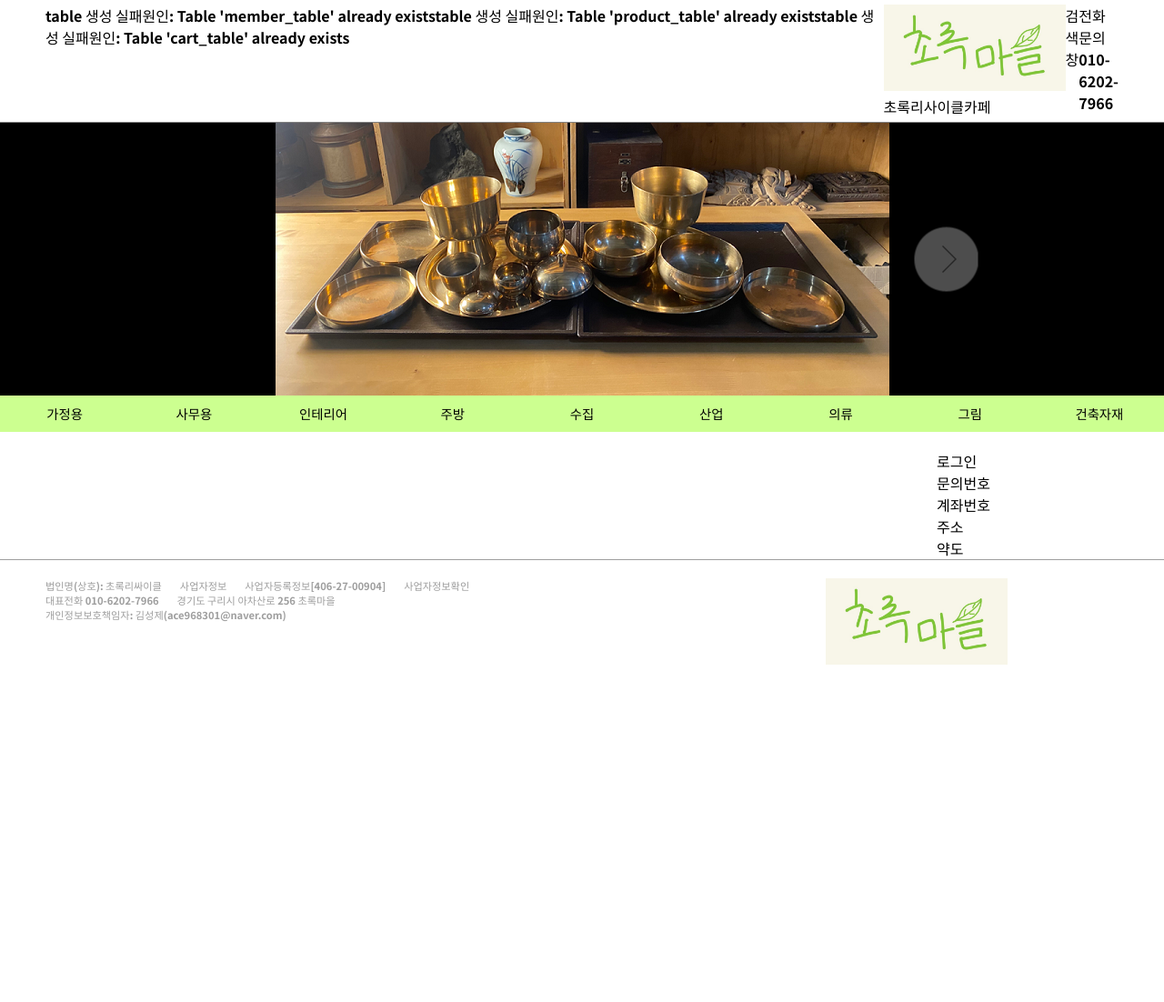
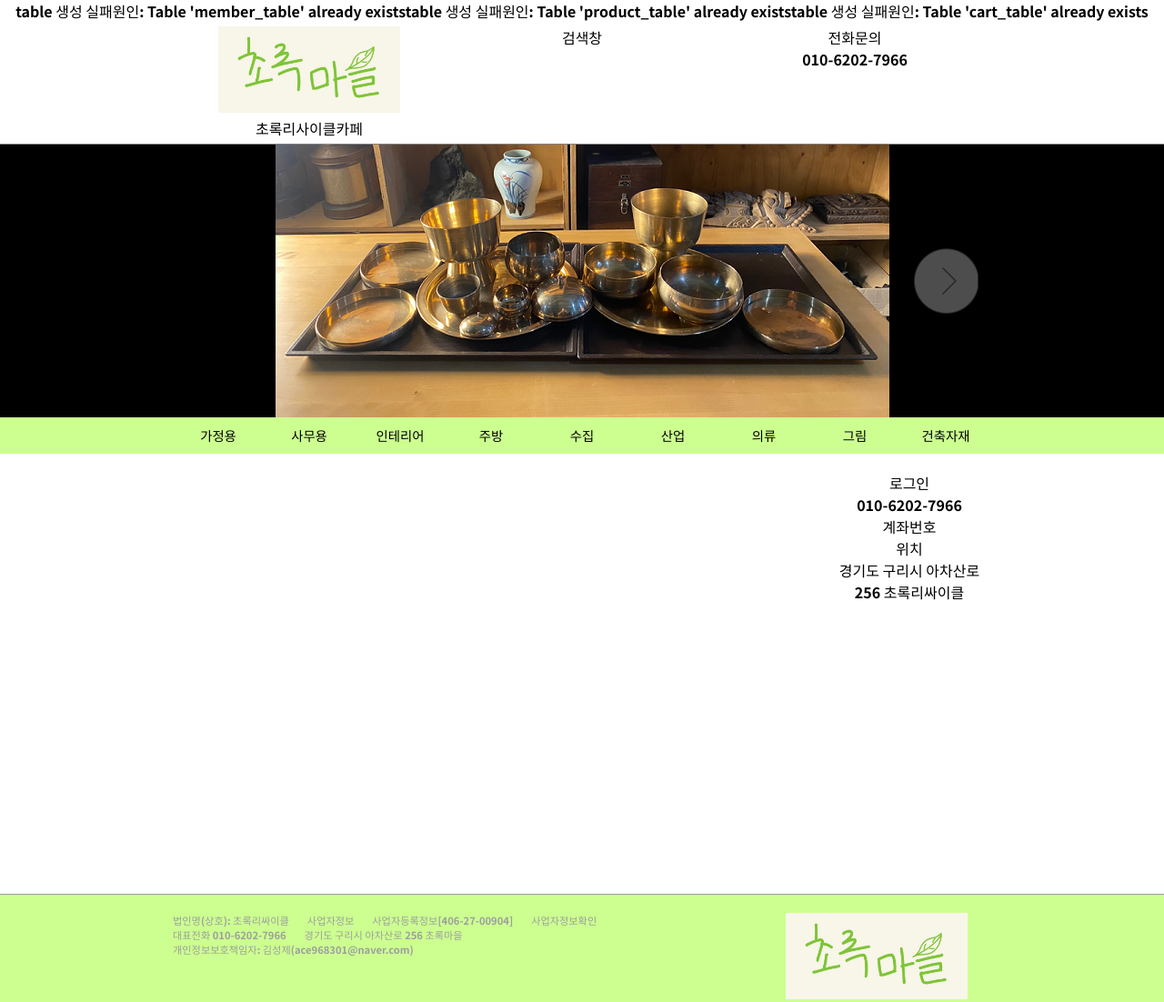
Before and after one commit to dodo0211/Project_greenRecycle, a PHP site: page / in a window 1280 px wide. Shown: the whole page at 91% size. Before the commit the page ends 731 px from the top, so only its background shows below. Run offline with PHP 8.4, Linux system fonts and the light colour scheme; data that the repository does not hold is empty; some libraries are stand-ins or nearby versions.

Commit message:
layout 중앙 정렬 + naver 지도 api 추가

```diff
--- a/common/js/slide.js
+++ b/common/js/slide.js
@@ -67,3 +67,5 @@ function slide_func() {
     console.log(timer);
 
 }//end of slide_func
+
+slide_func();
--- a/common/lib/aside.php
+++ b/common/lib/aside.php
@@ -1,7 +1,19 @@
 <div>로그인</div>
 <div>
-    <p>문의번호</p>
+    <p>010-6202-7966</p>
     <p>계좌번호</p>
-    <p>주소</p>
+    <p>위치</p>
 </div>
-<div>약도</div>
+<div>
+    <p>경기도 구리시 아차산로256 초록리싸이클</p>
+    <div id="map" style="width:100%;height:300px;"></div>
+</div>
+
+<script>
+    let mapOptions = {
+        center: new naver.maps.LatLng(37.577413, 127.128646),
+        zoom: 18
+    };
+
+    let map = new naver.maps.Map('map', mapOptions);
+</script>
--- a/common/lib/footer.php
+++ b/common/lib/footer.php
@@ -1,3 +1,4 @@
+<div class="common-container">
     <span>
         <div>
             <div>법인명(상호): 초록리싸이클</div>
@@ -19,3 +20,4 @@
             <img id="logo" src="http://<?php echo $_SERVER['HTTP_HOST']; ?>/project_greenrecycle/image/logo.jpg" alt="logo image">
         </a>
     </span>
+</div>
--- /dev/null
+++ b/common/lib/head.php
@@ -0,0 +1,22 @@
+<meta charset="UTF-8">
+<meta http-equiv="X-UA-Compatible" content="IE=edge">
+<meta name="viewport" content="width=device-width, initial-scale=1.0">
+<meta name="referrer" content="no-referrer">
+
+<!-- common css -->
+<link rel="stylesheet" href="http://<?php echo $_SERVER['HTTP_HOST']; ?>/Project_greenRecycle/style/main.css?after=30">
+
+<!-- font awesome -->
+<link rel="preconnect" href="https://fonts.gstatic.com">
+<script src="https://kit.fontawesome.com/e5f544887c.js" crossorigin="anonymous"></script>
+
+<!-- google font -->
+<link href="https://fonts.googleapis.com/css2?family=Noto+Sans+KR:wght@700&display=swap" rel="stylesheet">
+
+<!-- nav image slide script -->
+<script src="http://<?php echo $_SERVER['HTTP_HOST']; ?>/Project_greenRecycle/common/js/slide.js" defer></script>
+
+<!-- naver map api -->
+<script type="text/javascript" src="https://openapi.map.naver.com/openapi/v3/maps.js?ncpClientId=h8g83wxwiu"></script>
+
+<title>초록리싸이클</title>
--- a/common/lib/header.php
+++ b/common/lib/header.php
@@ -85,6 +85,7 @@
     }
   }
 ?>
+<div class="common-container">
     <span>
         <a href="http://<?php echo $_SERVER['HTTP_HOST']; ?>/project_greenrecycle/index.php">
             <img id="logo" src="http://<?php echo $_SERVER['HTTP_HOST']; ?>/project_greenrecycle/image/logo.jpg" alt="logo image">
@@ -100,3 +101,4 @@
         전화문의 <br/>
         010-6202-7966
     </span>
+</div>
--- a/index.php
+++ b/index.php
@@ -2,19 +2,10 @@
 <html lang="en">
 
 <head>
-    <meta charset="UTF-8">
-    <meta http-equiv="X-UA-Compatible" content="IE=edge">
-    <meta name="viewport" content="width=device-width, initial-scale=1.0">
-    <meta name="referrer" content="no-referrer">
-    <link rel="stylesheet" href="http://<?php echo $_SERVER['HTTP_HOST']; ?>/Project_greenRecycle/style/main.css?after=23">
-    <script src="https://kit.fontawesome.com/e5f544887c.js" crossorigin="anonymous"></script>
-    <link rel="preconnect" href="https://fonts.gstatic.com">
-    <link href="https://fonts.googleapis.com/css2?family=Noto+Sans+KR:wght@700&display=swap" rel="stylesheet">
-    <script src="http://<?php echo $_SERVER['HTTP_HOST']; ?>/Project_greenRecycle/common/js/slide.js"></script>
-    <title>초록리싸이클</title>
+    <?php include $_SERVER['DOCUMENT_ROOT'] . "/Project_greenRecycle/common/lib/head.php"; ?>
 </head>
 
-<body onload="slide_func()">
+<body>
     <header>
         <?php include $_SERVER['DOCUMENT_ROOT'] . "/Project_greenRecycle/common/lib/header.php"; ?>
     </header>
@@ -24,12 +15,14 @@
     </nav>
 
     <main>
+        <div class="common-container">
             <span>
                 <?php include $_SERVER['DOCUMENT_ROOT'] . "/Project_greenRecycle/common/lib/main.php"; ?>
             </span>
             <aside>
                 <?php include $_SERVER['DOCUMENT_ROOT'] . "/Project_greenRecycle/common/lib/aside.php"; ?>
             </aside>
+        </div>
     </main>
 
     <footer>
--- a/style/main.css
+++ b/style/main.css
@@ -3,18 +3,30 @@
   outline-offset: -1px; */
   font-family: "Noto Sans KR", sans-serif;
   text-decoration: none;
+  padding: 0;
+  margin: 0;
 }
 
 body {
   padding: 0;
   margin: 0;
+  min-width: 900px;
 }
 
-body > div,
+body > header,
+body > nav,
+body > main,
+body > footer {
+  width: 100%;
+  margin: 0 auto;
+  text-align: center;
+}
+
+/* body > div,
 main,
 footer {
   padding: 0 50px;
-}
+} */
 
 p {
   margin: 0;
@@ -22,7 +34,11 @@ p {
 }
 
 img {
-  border: 0px solid white;
+  border: 0px;
+}
+
+ul {
+  list-style-type: none;
 }
 
 a:link {
@@ -45,19 +61,27 @@ a:active {
   text-decoration: none;
 }
 
+.common-container {
+  width: 900px;
+  margin: 0 auto;
+}
+
 header {
-  display: flex;
   border-bottom: 1px solid grey;
-  padding: 5px 50px;
   font-size: 1em;
 }
 
-header span {
+header > div {
+  display: flex;
+  padding: 5px 50px;
+}
+
+header > div > span {
   flex-grow: 1;
   flex-basis: 0;
 }
 
-header span a {
+header > div > span a {
   display: block;
 }
 
@@ -131,8 +155,6 @@ nav {
 nav > ul {
   display: flex;
   /* padding: 5px 0; */
-  margin: 0;
-  padding: 0;
   justify-content: center;
   list-style: none;
   background: #ccff90;
@@ -144,8 +166,8 @@ nav > ul > li {
   width: 100%;
   padding: 5px 0;
   text-align: center;
-  min-width: 130px;
-  max-width: 180px;
+  /* min-width: 100px; */
+  max-width: 100px;
   height: 30px;
   line-height: 30px;
   cursor: pointer;
@@ -204,55 +226,71 @@ body > nav > ul > li .dropdown-content a:hover {
   background: #fff8e1;
 }
 
-main {
+main > div.common-container {
   display: flex;
 }
 
-main > span {
+main > div.common-container > span {
   flex-grow: 4;
   flex-basis: 0;
   text-align: center;
 }
 
-main > span > section {
+main > div.common-container > span > section {
   display: flex;
   flex-wrap: nowrap;
 }
 
-main > span > section > span {
+main > div.common-container > span > section > span {
   display: flex;
   flex-direction: column;
-  margin: 20px;
+  margin: 10px;
   flex-basis: 25%;
 }
 
-main > span > section > span > a {
+main > div.common-container > span > section > span > a {
   flex-grow: 1;
   flex-basis: 0;
   width: 100%;
 }
 
-main > span > section > span > a > img {
-  /* width: 176px;
-  height: 176px; */
-  width: 233px;
-  height: 233px;
-  /* min-width: 176px;
-  max-width: 233px;
-  min-height: 176px;
-  max-height: 233px; */
+main > div.common-container > span > section > span > a > img {
+  width: 165px;
+  height: 165px;
 }
 
-main > span > section > span > p {
+@media screen and (max-width: 800px) {
+  main > div.common-container > span > section > span > a > img {
+    width: 140px;
+    height: 140px;
+  }
+}
+
+/* @media screen and (max-width: 1200px) {
+  main > div.common-container > span > section > span > a > img {
+    width: 165px;
+    height: 165px;
+  } */
+}
+
+main > div.common-container > span > section > span > p {
   flex-grow: 0;
   flex-basis: 0;
 }
 
-main > aside {
+main > div.common-container > aside {
   flex-grow: 1;
   flex-basis: 0;
   max-width: 200px;
   min-width: 150px;
+}
+
+main > div.common-container > aside > div > p {
+  text-align: center;
+}
+
+main > div.common-container > aside > div > #map {
+  margin-top: 20px;
 }
 
 body > nav .dropdown-content {
@@ -275,30 +313,37 @@ body > nav > ul > li:hover .dropdown-content {
 }
 
 footer {
-  display: flex;
   font-size: 0.7em;
   color: #9e9e9e;
+  background-color: #ccff90;
+}
+
+footer {
   border-top: 1px #9e9e9e solid;
+}
+
+footer > div.common-container {
+  display: flex;
   padding-top: 20px;
 }
 
-footer > span > div {
+footer > div.common-container > span > div {
   display: flex;
   margin-right: 5px;
 }
 
-footer > span > div > div {
+footer > div.common-container > span > div > div {
   margin-right: 20px;
 }
 
-footer > span:first-child {
+footer > div.common-container > span:first-child {
   flex-grow: 6;
 }
 
-footer > span:nth-child(2) {
+footer > div.common-container > span:nth-child(2) {
   flex-grow: 2;
 }
 
-footer > span:nth-child(2) img {
+footer > div.common-container > span:nth-child(2) img {
   max-width: 200px;
 }
```
Also changed, not shown: category/category.php (+4 -11 lines), category/style/category.css (+10 -10 lines), product/product.php (+4 -11 lines), product/style/product.css (+22 -8 lines). Lines whose indentation alone changed are shown as unchanged.
